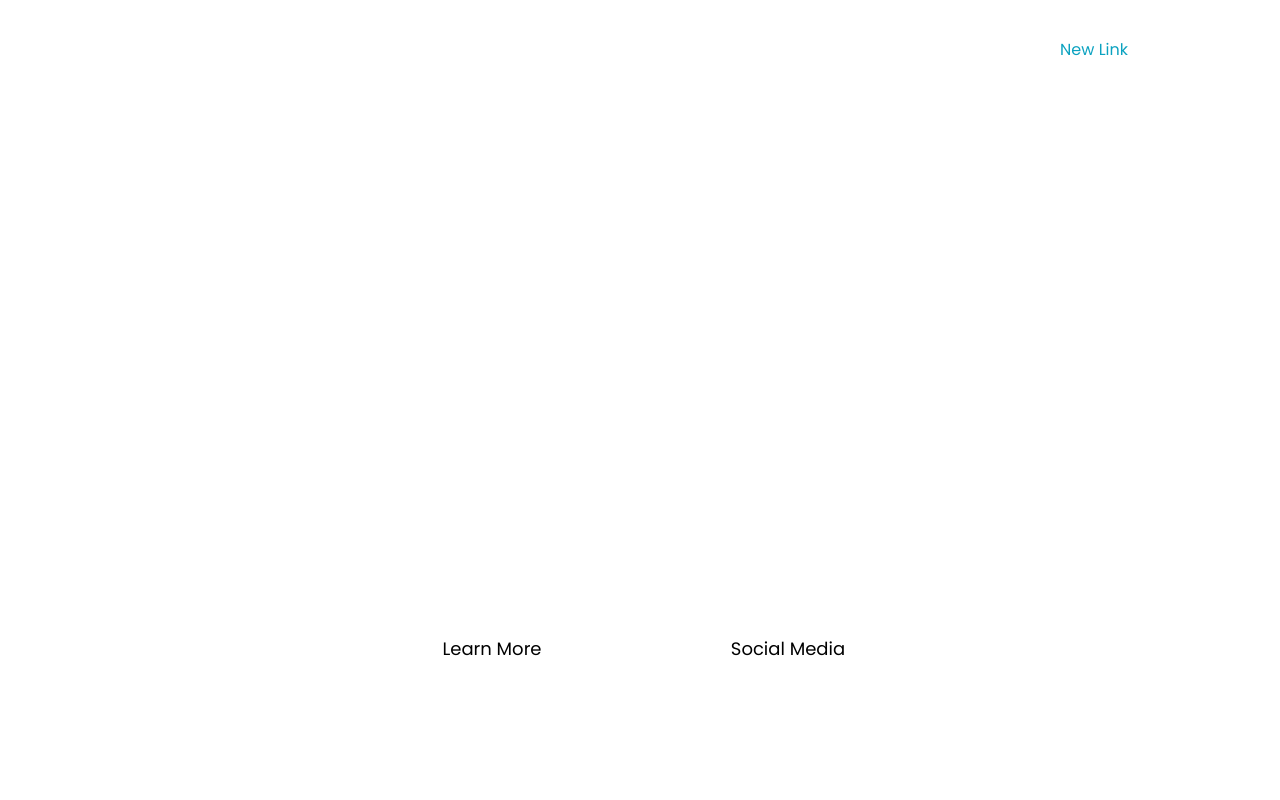
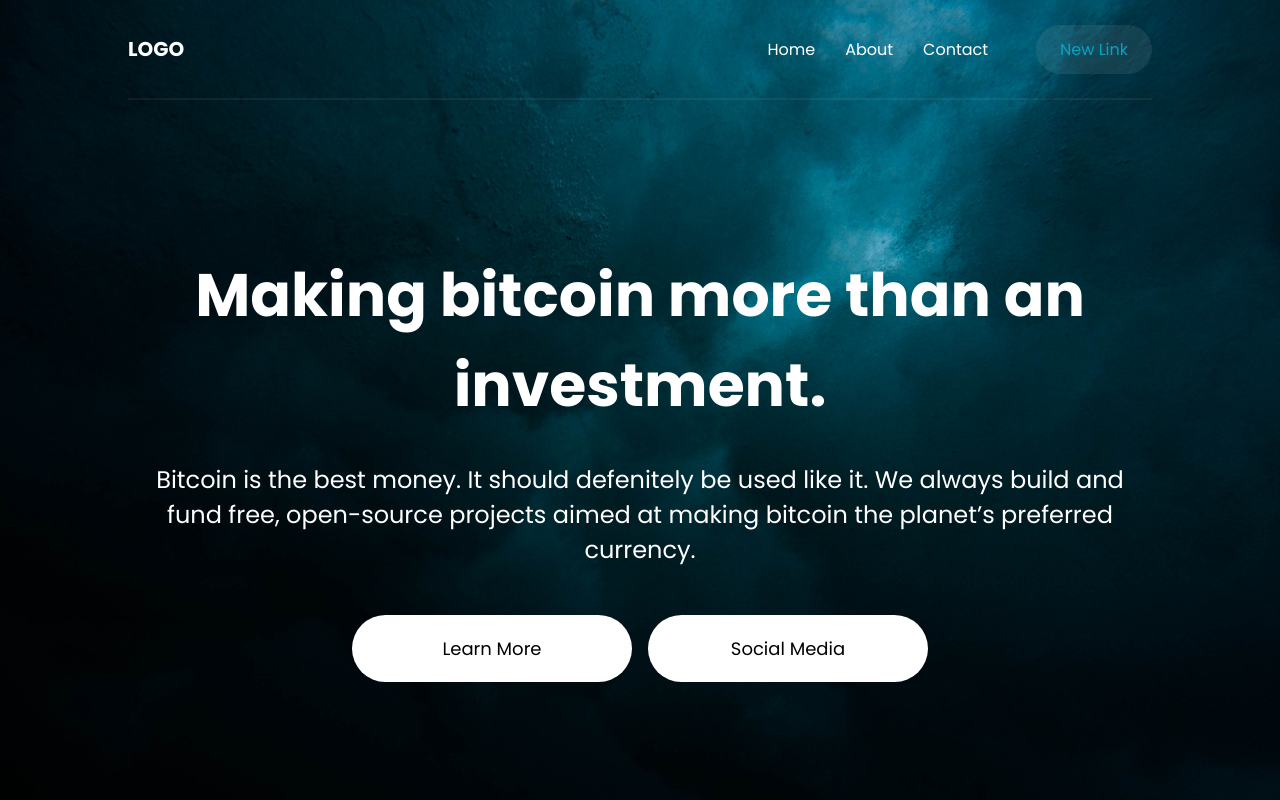
Before and after one commit to ShmsErl/HTML-Works, a plain HTML site: page calisma/index.html in a window 1280 px wide. Drawn offline with Linux system fonts and the light colour scheme; the site is published under a folder, as on GitHub Pages, so addresses that start at the root find nothing.

Commit message:
Html ve Css ile basit proje çıktıları

```diff
--- a/calisma/css/style.css
+++ b/calisma/css/style.css
@@ -12,7 +12,7 @@
 
 body{
 
-    background:url('/images/bg.jpg');
+    background:url('../images/bg.jpg');
     background-size: cover;
     background-repeat: no-repeat;
     background-attachment: fixed;
@@ -35,6 +35,7 @@ header nav{
      justify-content: space-between;
      align-items: center;
      height: 100%;
+     flex-wrap: wrap;
 
 
 }
@@ -49,7 +50,7 @@ nav ul {
     list-style: none;
     display: flex;
     column-gap: 30px;
-}
+    }
 nav ul li a{
     color: white;
     text-decoration: none;
```
